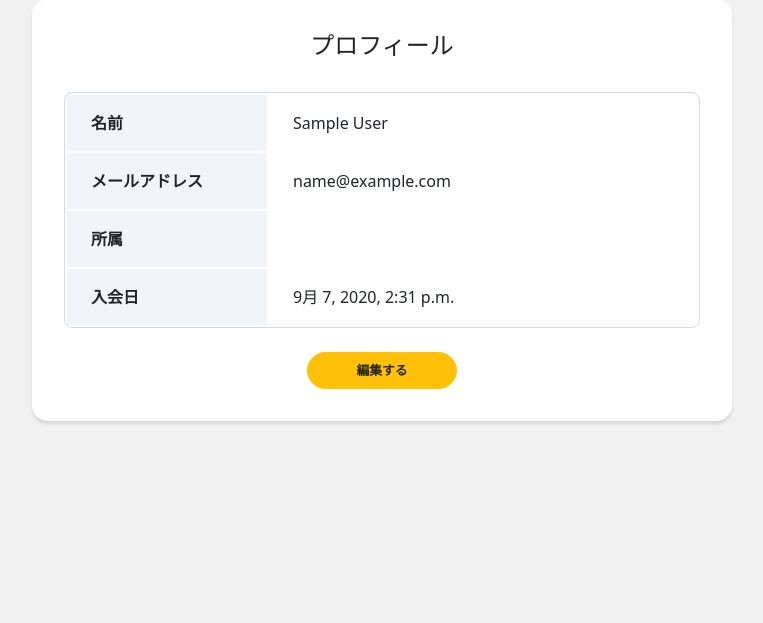
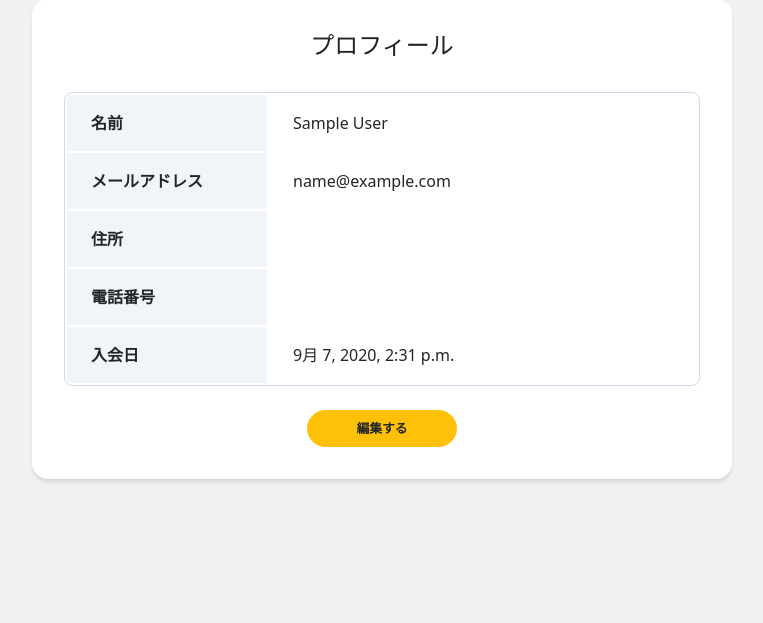
Before and after one commit to akihiro-hosoya/customuser-test, a Django app: page /accounts/profile/ in a window 1280 px wide. Shown: the part 105-728 px from the top of the page, without its empty margins (258-1021 px from the left). Run offline with Django 3.2, Linux system fonts and the light colour scheme; the visitor is signed in with stand-in values (Sample User, id 1); data comes from the database, SQL or seed files in the repository; parts of the project's set-up code (start-up, migrations or seed data) failed here and were passed over; some libraries are stand-ins or nearby versions.

Commit message:
環境構築

```diff
--- a/accounts/forms.py
+++ b/accounts/forms.py
@@ -17,3 +17,5 @@ class ProfileForm(forms.Form):
     first_name = forms.CharField(max_length=30, label='姓')
     last_name = forms.CharField(max_length=30, label='名')
     department = forms.CharField(max_length=30, label='所属', required=False)
+    address = forms.CharField(max_length=50, label='住所', required=False)
+    tel = forms.CharField(max_length=30, label='電話番号', required=False)
--- a/accounts/models.py
+++ b/accounts/models.py
@@ -33,7 +33,8 @@ class CustomUser(AbstractBaseUser, PermissionsMixin):
     email = models.EmailField('メールアドレス', unique=True)
     first_name = models.CharField(('姓'), max_length=30)
     last_name = models.CharField(('名'), max_length=30)
-    department = models.CharField(('所属'), max_length=30, blank=True)
+    address = models.CharField(('住所'), max_length=50, blank=True)
+    tel = models.CharField(('電話番号'), max_length=30, blank=True)
     created = models.DateTimeField(('入会日'), default=timezone.now)
 
     is_staff = models.BooleanField(
--- a/accounts/templates/accounts/profile.html
+++ b/accounts/templates/accounts/profile.html
@@ -16,8 +16,12 @@
                     <td class="data">{{ user_data.email }}</td>
                 </tr>
                 <tr>
-                    <th class="header">所属</th>
-                    <td class="data">{{ user_data.department }}</td>
+                    <th class="header">住所</th>
+                    <td class="data">{{ user_data.address }}</td>
+                </tr>
+                <tr>
+                    <th class="header">電話番号</th>
+                    <td class="data">{{ user_data.tel }}</td>
                 </tr>
                 <tr>
                     <th class="header">入会日</th>
--- a/accounts/views.py
+++ b/accounts/views.py
@@ -30,7 +30,6 @@ class ProfileView(LoginRequiredMixin, View):
             'user_data': user_data,
         })
 
-
 class ProfileEditView(LoginRequiredMixin, View):
     def get(self, request, *args, **kwargs):
         user_data = CustomUser.objects.get(id=request.user.id)
@@ -39,7 +38,8 @@ class ProfileEditView(LoginRequiredMixin, View):
             initial={
                 'first_name': user_data.first_name,
                 'last_name': user_data.last_name,
-                'department': user_data.department
+                'address': user_data.address,
+                'tel': user_data.tel,
             }
         )
 
@@ -53,7 +53,8 @@ class ProfileEditView(LoginRequiredMixin, View):
             user_data = CustomUser.objects.get(id=request.user.id)
             user_data.first_name = form.cleaned_data['first_name']
             user_data.last_name = form.cleaned_data['last_name']
-            user_data.department = form.cleaned_data['department']
+            user_data.address = form.cleaned_data['address']
+            user_data.tel = form.cleaned_data['tel']
             user_data.save()
             return redirect('profile')
 
--- a/mysite/settings.py
+++ b/mysite/settings.py
@@ -136,3 +136,7 @@ ACCOUNT_AUTHENTICATION_METHOD = 'email'
 ACCOUNT_USER_MODEL_USERNAME_FIELD = None
 ACCOUNT_EMAIL_REQUIRED = True
 ACCOUNT_USERNAME_REQUIRED = False
+
+# 画像
+IMAGE_URL = '/images/'
+IMAGE_ROOL = os.path.join(BASE_DIR, 'images')
--- a/mysite/urls.py
+++ b/mysite/urls.py
@@ -16,9 +16,14 @@ Including another URLconf
 from django.contrib import admin
 from django.urls import path, include
 
+from django.conf.urls.static import static
+from django.conf import settings
+
 urlpatterns = [
     path('admin/', admin.site.urls),
     path('', include('app.urls')),
     path('accounts/', include('accounts.urls')),
     path('accounts/', include('allauth.urls')),
 ]
+
+urlpatterns += static(settings.IMAGE_URL, document_root=settings.IMAGE_ROOT)
--- a/requirements.txt
+++ b/requirements.txt
@@ -1,3 +1,5 @@
 Django~=2.2.10
 django-allauth~=0.41.0
 django-widget-tweaks~=1.4.8
+stripe~=2.27.0
+# Pillow~=2.2.1
```
Also changed, not shown: 1 other file.
